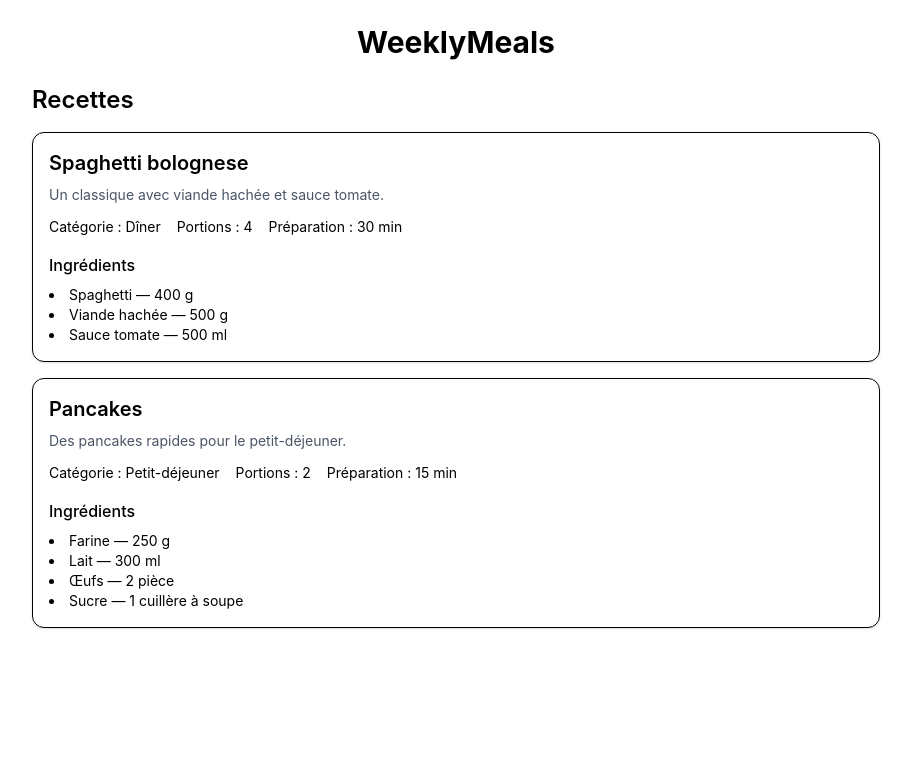
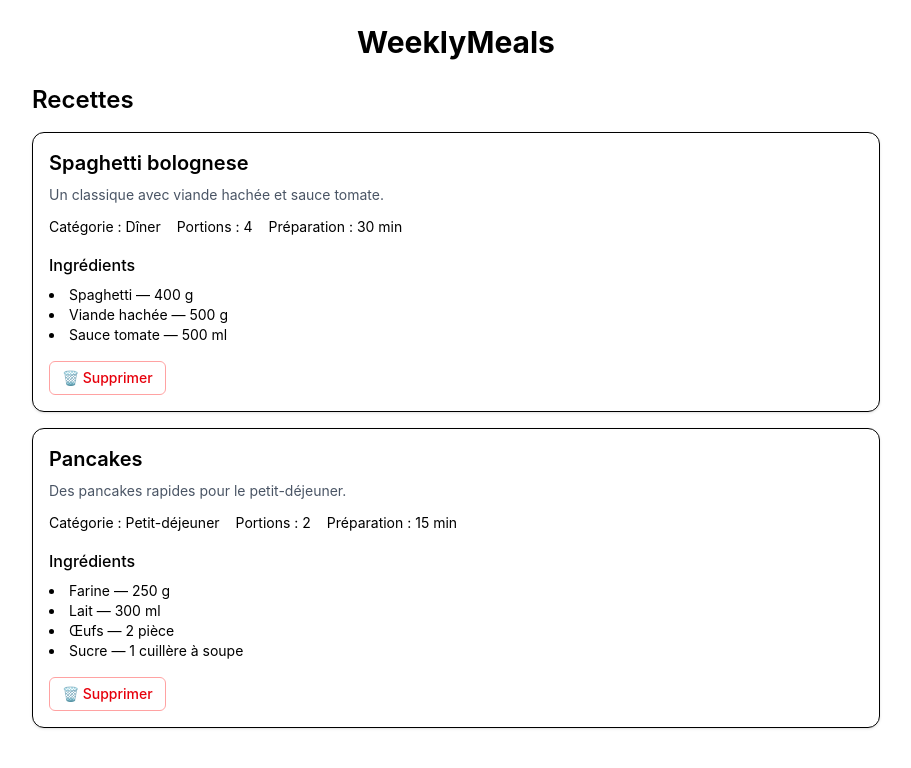
Before and after one commit to BaptisteGfy/weeklymeals, a React (Vite) app: page / in a window 1280 px wide. Shown: the top 768 px of the page, without its empty margins (184-1095 px from the left). Built offline with nearby package versions, Linux system fonts and the light colour scheme.

Commit message:
feat(recipes): add delete recipe functionality with styled button

```diff
--- a/src/App.tsx
+++ b/src/App.tsx
@@ -1,7 +1,14 @@
-import {RecipeCard} from './features/recipes/components/RecipeCard';
+import { useState } from 'react';
+import { RecipeCard } from './features/recipes/components/RecipeCard';
 import { recipes } from './features/recipes/data';
 
 function App() {
+  const [recipeList, setRecipeList] = useState(recipes);
+
+  const handleDeleteRecipe = (recipeId: string) => {
+    setRecipeList((prev) => prev.filter((recipe) => recipe.id !== recipeId));
+  };
+
   return (
     <main className="mx-auto max-w-4xl p-6">
       <h1 className="mb-6 text-center text-3xl font-bold">WeeklyMeals</h1>
@@ -10,8 +17,12 @@ function App() {
         <h2 className="mb-4 text-2xl font-semibold">Recettes</h2>
 
         <div className="grid gap-4">
-          {recipes.map((recipe) => (
-            <RecipeCard key={recipe.id} recipe={recipe} />
+          {recipeList.map((recipe) => (
+            <RecipeCard
+              key={recipe.id}
+              recipe={recipe}
+              onDelete={handleDeleteRecipe}
+            />
           ))}
         </div>
       </section>
--- a/src/features/recipes/components/RecipeCard.tsx
+++ b/src/features/recipes/components/RecipeCard.tsx
@@ -2,6 +2,7 @@ import type { IngredientUnit, Recipe, RecipeCategory } from '../types';
 
 type Props = {
   recipe: Recipe;
+  onDelete: (id: string) => void;
 };
 
 const categoryLabels: Record<RecipeCategory, string> = {
@@ -21,7 +22,7 @@ const unitLabels: Record<IngredientUnit, string> = {
   unit: 'pièce',
 };
 
-export const RecipeCard = ({ recipe }: Props) => {
+export const RecipeCard = ({ recipe, onDelete }: Props) => {
   return (
     <article className="rounded-xl border p-4 shadow-sm">
       <h3 className="text-xl font-semibold">{recipe.title}</h3>
@@ -43,6 +44,12 @@ export const RecipeCard = ({ recipe }: Props) => {
             </li>
           ))}
         </ul>
+        <button
+          onClick={() => onDelete(recipe.id)}
+          className="mt-4 inline-flex items-center gap-2 rounded-md border border-red-300 px-3 py-1.5 text-sm font-medium text-red-600 hover:bg-red-50 hover:border-red-400 transition"
+        >
+          🗑️ Supprimer
+        </button>
       </div>
     </article>
   );
```
